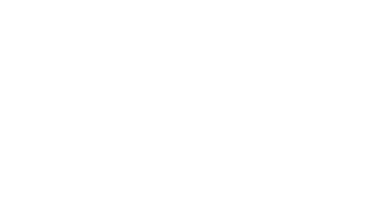
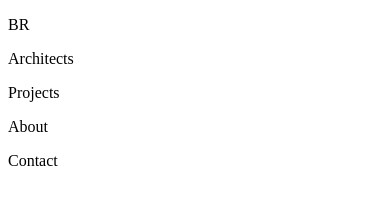
Before and after one commit to NathOrtega/br-architects-page, a plain HTML site: page index.html in a window 390 px wide. Drawn offline with Linux system fonts and the light colour scheme.

Commit message:
Creating navigation bar for mobile

```diff
--- a/index.html
+++ b/index.html
@@ -7,6 +7,16 @@
   <title>BR Architects</title>
 </head>
 <body>
-
+  <nav class="navBar">
+    <div class="navItemsContainerA">
+      <p class="navLogo">BR</p>
+      <p class="navItem">Architects</p>
+    </div>
+    <div class="navItemsContainerB">
+      <p class="navItem">Projects</p>
+      <p class="navItem">About</p>
+      <p class="navItem">Contact</p>
+    </div>
+  </nav>
 </body>
 </html>
```
